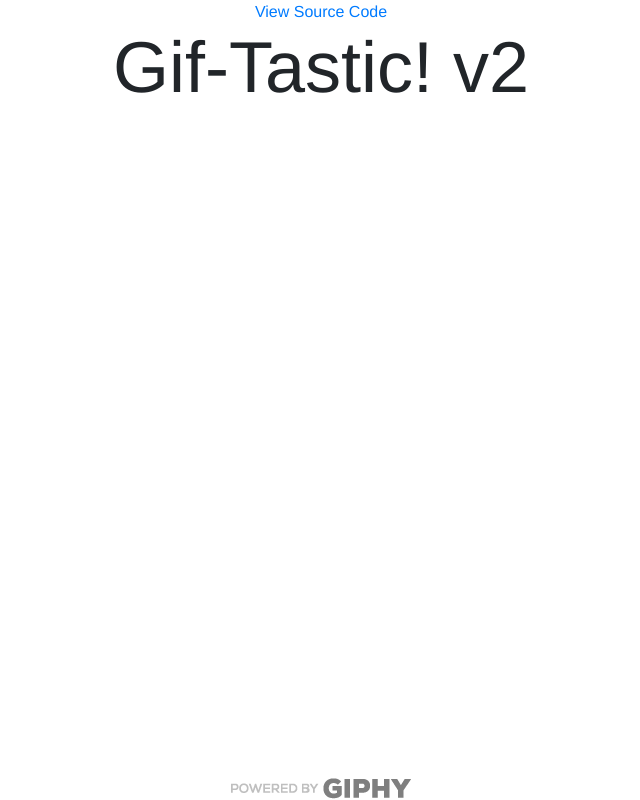
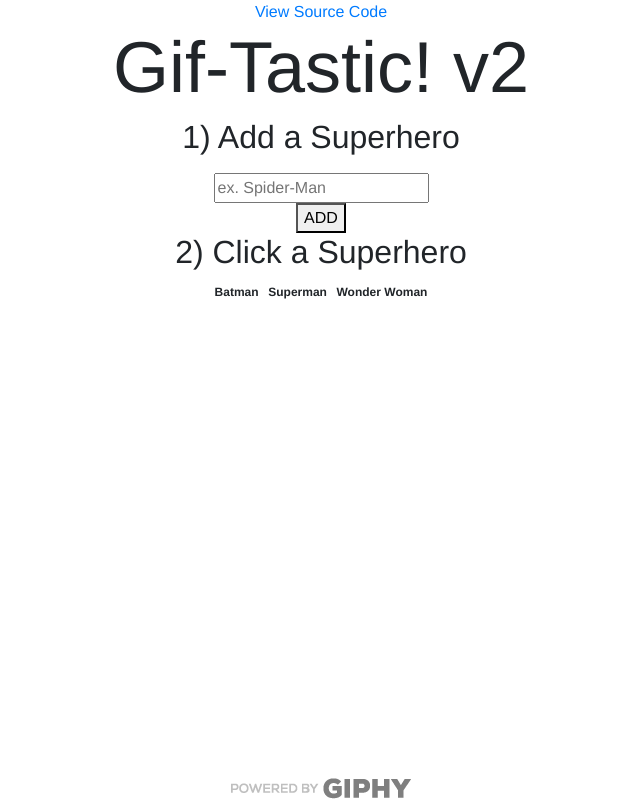
Before and after one commit to BenRGarcia/Gif-Tastic-v2, a Vue app: page / in a window 1280 px wide. Shown: the whole page, without its empty margins (319-959 px from the left). Built offline with nearby package versions, Linux system fonts and the light colour scheme.

Commit message:
Build 'badges' component, import 'badge'

```diff
--- a/src/components/badges/badges.vue
+++ b/src/components/badges/badges.vue
@@ -0,0 +1,86 @@
+<template>
+  <div>
+
+    <!-- Add Badge -->
+    <form
+      @submit.prevent="addBadge"
+    >
+      <label>
+        <h2>
+          {{ formLabel }}
+        </h2>
+      </label>
+      <br>
+      <input
+        v-model="newBadge"
+        type="text"
+        :placeholder="placeholder"
+        :class="inputClasses"
+      >
+      <br>
+      <button
+        :class="buttonClasses"
+      >
+        {{ buttonText }}
+      </button>
+    </form>
+
+    <!-- Badges -->
+    <div>
+      <h2>
+        {{ badgeText }}
+      </h2>
+    </div>
+    <badge
+      @clickBadge="clickBadge"
+      v-for="(badge, id) in badges"
+      :key="id"
+      :badgeName="badge"
+      :class="badgeClasses"
+    />
+
+  </div>
+</template>
+
+<script>
+import badge from './badge'
+
+export default {
+  data() {
+    return {
+      // Input
+      formLabel: "1) Add a Superhero",
+      placeholder: "ex. Spider-Man ",
+      inputClasses: [],
+      // Button
+      buttonText: "ADD",
+      buttonClasses: [],
+      // Badges
+      badgeText: "2) Click a Superhero",
+      badgeClasses:[],
+      newBadge: "",
+      badges: [
+        "Batman",
+        "Superman",
+        "Wonder Woman"
+      ],
+    }
+  },
+  components: {
+    badge
+  },
+  methods: {
+    addBadge() {
+      this.badges.push(this.newBadge);
+      this.newBadge = "";
+    },
+    clickBadge(e) {
+      this.$emit("clickBadge", badgeName)
+    }
+  }
+}
+</script>
+
+<style scoped>
+
+</style>
```
